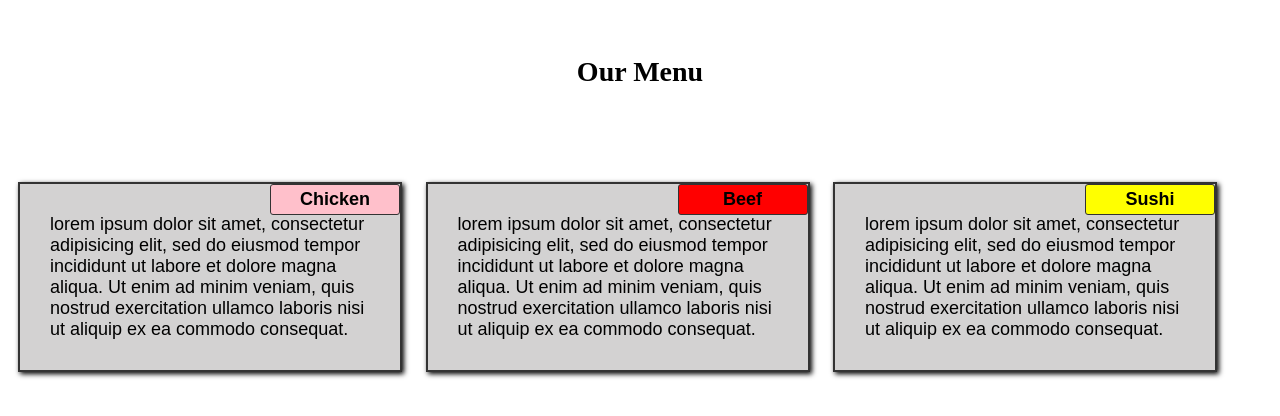
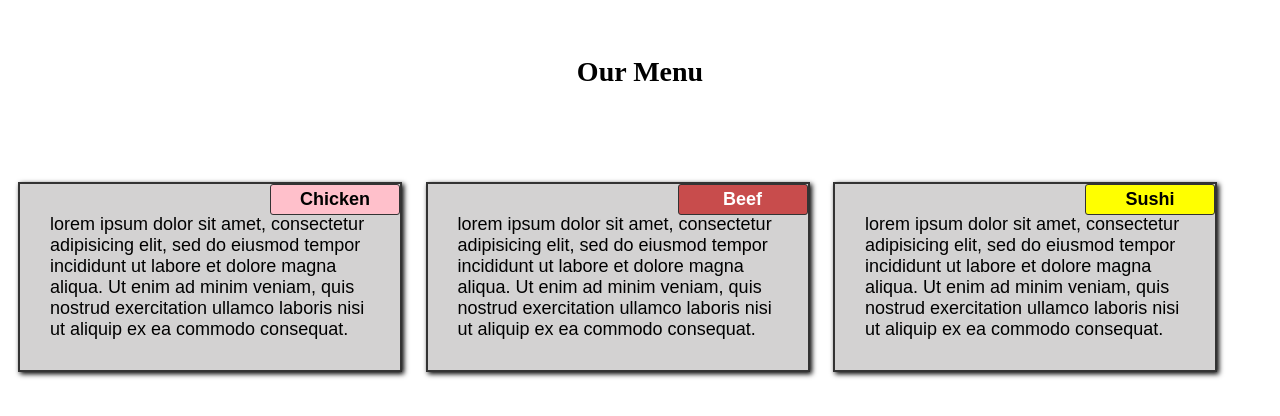
Before and after one commit to jzivic/coursera_html_css, a plain HTML site: page module2-solution/index.html in a window 1280 px wide. Drawn offline with Linux system fonts and the light colour scheme.

Commit message:
task_final
Signed-off-by: josip <josip.zivic93@gmail.com>

```diff
--- a/module2-solution/css/style.css
+++ b/module2-solution/css/style.css
@@ -9,11 +9,6 @@ h1{
     margin-top: 2em;
     margin-bottom: 3em;
 }
-
-.menu {
-    overflow: hidden; /* Ensure the container clears floats */
-}
-
 
 .card {
     position: relative;
@@ -27,7 +22,6 @@ h1{
     font-size: 18px;
 }
 
-
 .cardTitle {
     position: absolute;
     top: 0px;
@@ -37,28 +31,26 @@ h1{
     font-size: 18px;
     font-weight: bold;
     border-radius: 3px;
-    margin: 0;
     border: 1px solid #333;
     text-align: center;
     white-space: nowrap;
     overflow: hidden;
 }
 
-
-
 .Chicken {
     background-color: pink;
 }
 .Beef {
-    background-color: red;
+    background-color: rgb(200, 76, 76);
+    color: white;
+
+
 }
 .Sushi {
     background-color: yellow;
 }
 
-
-
-
+/* Mobile view is set by default  */
 
 /* Tablet view  */
 @media (min-width: 768px) and (max-width: 991px) {
```
